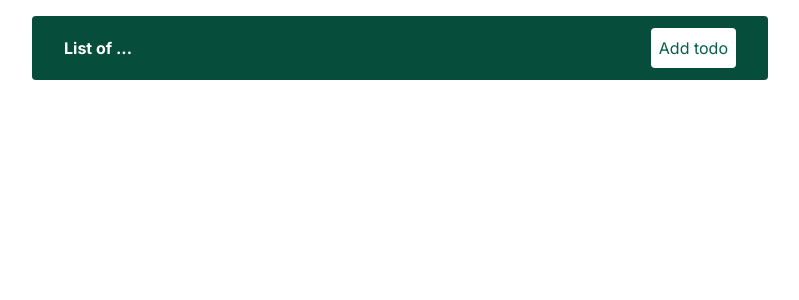
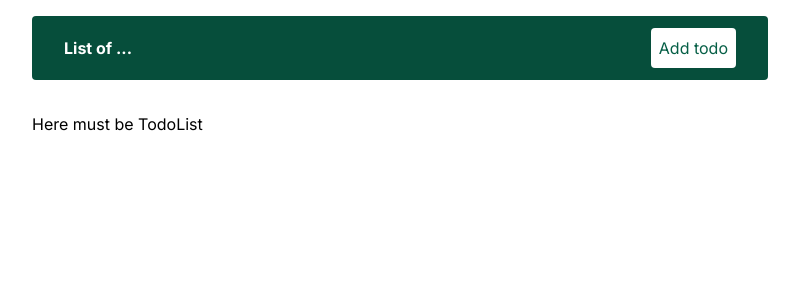
Before and after one commit to PolztiukVolodymyr/Todo_NEXT_MongoDB, a Next.js app: page / in a window 1280 px wide. Shown: the top 300 px of the page, without its empty margins (240-1039 px from the left). Built offline with nearby package versions, Linux system fonts and the light colour scheme; no server answers; the database is empty.

Commit message:
commit tdlist

```diff
--- a/app/page.jsx
+++ b/app/page.jsx
@@ -4,7 +4,8 @@ import TodoList from "@/components/TodoList";
 export default function Home() {
     return (
         <ErrorBoundary fallback={<div>Something went wrong in TodoList</div>}>
-            <TodoList />
+            {/* <TodoList /> */}
+            <div>Here must be TodoList</div>
         </ErrorBoundary>
     );
 
```
